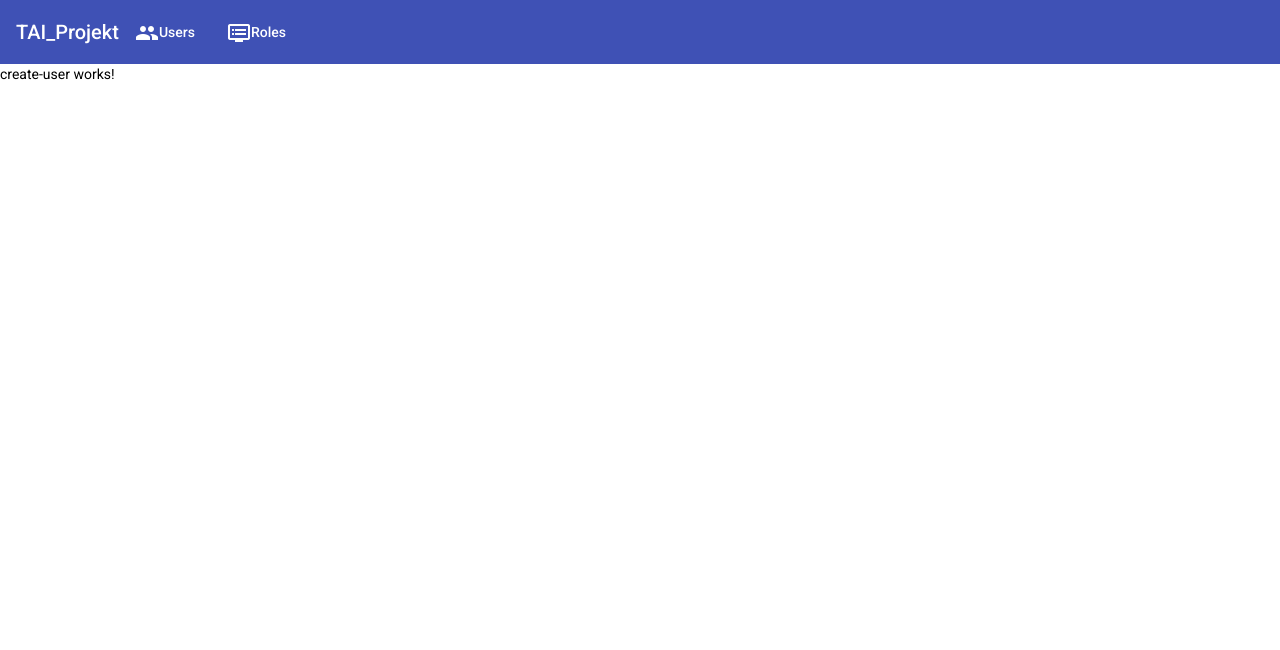
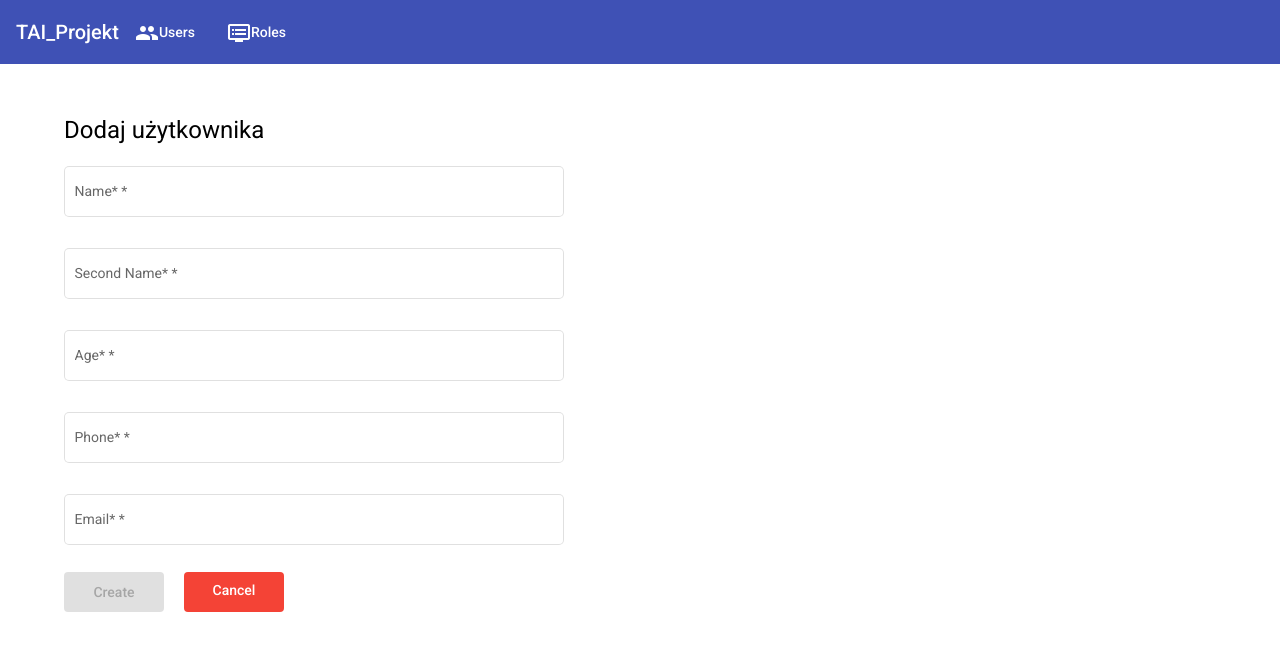
Before and after one commit to gawronCode/AngularApp, an Angular app: page /users/create in a window 1280 px wide. Shown: the top 650 px of the page. Built offline with nearby package versions, Linux system fonts and the light colour scheme.

Commit message:
Add create-user form

```diff
--- a/src/app/material/material.module.ts
+++ b/src/app/material/material.module.ts
@@ -4,6 +4,8 @@ import {MatToolbarModule} from '@angular/material/toolbar'
 import {MatButtonModule} from '@angular/material/button'
 import {MatIconModule} from '@angular/material/icon'
 import {MatProgressSpinnerModule} from '@angular/material/progress-spinner'
+import {MatFormFieldModule} from '@angular/material/form-field'
+import {MatInputModule} from '@angular/material/input'
 
 
 @NgModule({
@@ -12,7 +14,9 @@ import {MatProgressSpinnerModule} from '@angular/material/progress-spinner'
     MatToolbarModule,
     MatButtonModule,
     MatIconModule,
-    MatProgressSpinnerModule
+    MatProgressSpinnerModule,
+    MatFormFieldModule,
+    MatInputModule
   ],
   imports: [
     CommonModule
--- a/src/app/users/create-user/create-user.component.css
+++ b/src/app/users/create-user/create-user.component.css
@@ -0,0 +1,25 @@
+.formDiv{
+    margin-left: 5%;
+    margin-top: 50px;
+}
+
+mat-form-field{
+    width: 500px;
+}
+
+.formBtn{
+    margin: 0;
+    padding: 0;
+    width: 100px;
+    height: 40px;
+}
+
+.inputDiv{
+    margin-bottom: 5px;
+}
+
+.btnDiv{
+    margin-right: 20px;
+    width: 100px;
+    float: left;
+}
--- a/src/app/users/create-user/create-user.component.html
+++ b/src/app/users/create-user/create-user.component.html
@@ -1 +1,50 @@
-<p>create-user works!</p>
+
+<div class="formDiv">
+    <h1>Dodaj użytkownika</h1>
+
+    <form (submit)="saveChanges()" [formGroup]="form">
+        <div class="inputDiv">
+            <mat-form-field appearance="outline">
+                <mat-label>Name*</mat-label>
+                <input formControlName='name' matInput />
+                <mat-error *ngIf="form.invalid">{{getErrorMesageFieldName()}}</mat-error>
+            </mat-form-field>
+        </div>
+        <div class="inputDiv">
+            <mat-form-field  appearance="outline">
+                <mat-label>Second Name*</mat-label>
+                <input formControlName='secondName' matInput />
+                <mat-error *ngIf="form.invalid">{{getErrorMesageFieldSecondName()}}</mat-error>
+            </mat-form-field>
+        </div>
+        <div class="inputDiv">
+            <mat-form-field  appearance="outline">
+                <mat-label>Age*</mat-label>
+                <input formControlName='age' type="number" matInput />
+                <mat-error *ngIf="form.invalid">{{getErrorMesageFieldAge()}}</mat-error>
+            </mat-form-field>
+        </div>
+        <div class="inputDiv">
+            <mat-form-field  appearance="outline">
+                <mat-label>Phone*</mat-label>
+                <input formControlName='phone' matInput />
+                <mat-error *ngIf="form.invalid">{{getErrorMesageFieldPhone()}}</mat-error>
+            </mat-form-field>
+        </div>
+        <div class="inputDiv">
+            <mat-form-field  appearance="outline">
+                <mat-label>Email*</mat-label>
+                <input formControlName='email' type="email" matInput />
+                <mat-error *ngIf="form.invalid">{{getErrorMesageFieldEmail()}}</mat-error>
+            </mat-form-field>
+        </div>
+        <div class="inputDiv">
+            <div class="btnDiv">
+                <button class="formBtn" mat-flat-button color="primary" [disabled]="form.invalid">Create</button>
+            </div>
+            <div class="btnDiv">
+                <a class="formBtn" mat-flat-button color="warn" routerLink="/users">Cancel</a>
+            </div>
+        </div>
+    </form>
+</div>
--- a/src/app/users/create-user/create-user.component.ts
+++ b/src/app/users/create-user/create-user.component.ts
@@ -1,4 +1,6 @@
 import { Component, OnInit } from '@angular/core';
+import { FormBuilder, FormGroup, Validators } from '@angular/forms';
+import {Router} from '@angular/router';
 
 @Component({
   selector: 'app-create-user',
@@ -7,9 +9,102 @@ import { Component, OnInit } from '@angular/core';
 })
 export class CreateUserComponent implements OnInit {
 
-  constructor() { }
+  constructor(private router: Router, private formBuilder: FormBuilder) { }
+
+  form: FormGroup;
 
   ngOnInit(): void {
+    this.form = this.formBuilder.group({
+      name: ['', {
+        validators: [Validators.required, Validators.pattern('[A-Z][a-zżźćńółęąś]*'), Validators.minLength(2), Validators.maxLength(20)]
+      }],
+      secondName: ['', {
+        validators: [Validators.required, Validators.pattern('[A-Z][a-zżźćńółęąś]*'), Validators.minLength(2), Validators.maxLength(20)]
+      }],
+      age: [Number, {
+        validators: [Validators.required, Validators.min(0), Validators.max(120)]
+      }],
+      phone: ['', {
+        validators: [Validators.required, Validators.pattern('[0-9]{3,12}')]
+      }],
+      email: ['', {
+        validators: [Validators.required, Validators.email]
+      }],
+    })
+  }
+
+  saveChanges(){
+    this.router.navigate(['/users']);
+  }
+
+  getErrorMesageFieldName(): string {
+    const field = this.form.get('name');
+
+    if(field?.hasError('required')){
+      return 'Name is required'
+    } else if(field?.hasError('pattern')){
+      return 'Name should start with one upper letter followed by lowercase'
+    } else if(field?.hasError('minlength')){
+      return 'Name length should be at least 2'
+    } else if(field?.hasError('maxlength')){
+      return 'Name length should be at maximum 20'
+    }
+
+    return ''
+  }
+
+  getErrorMesageFieldSecondName(): string {
+    const field = this.form.get('secondName');
+
+    if(field?.hasError('required')){
+      return 'Second Name is required'
+    } else if(field?.hasError('pattern')){
+      return 'Second Name should start with one upper letter followed by lowercase'
+    } else if(field?.hasError('minlength')){
+      return 'Second Name length should be at least 2'
+    } else if(field?.hasError('maxlength')){
+      return 'Second Name length should be at maximum 20'
+    }
+
+    return ''
+  }
+
+  getErrorMesageFieldAge(): string {
+    const field = this.form.get('age');
+
+    if(field?.hasError('required')){
+      return 'Age is required'
+    } else if(field?.hasError('min')){
+      return 'Age cannot be lower than 0'
+    } else if(field?.hasError('max')){
+      return 'Age cannot be higher than 120'
+    }
+
+    return ''
+  }
+
+  getErrorMesageFieldPhone(): string {
+    const field = this.form.get('phone');
+
+    if(field?.hasError('required')){
+      return 'Phone is required'
+    } else if(field?.hasError('pattern')){
+      return 'Phone number can contain only 0-9 symbols and it\'s length should be 3 to 12'
+    }
+
+    return ''
+  }
+
+  getErrorMesageFieldEmail(): string {
+    const field = this.form.get('email');
+
+    if(field?.hasError('required')){
+      return 'Email is required'
+    } else if(field?.hasError('email')){
+      return 'This email is invalid'
+    }
+
+    return ''
   }
 
 }
--- /dev/null
+++ b/src/app/users/user-form/user-form.component.html
@@ -0,0 +1 @@
+<p>user-form works!</p>
--- /dev/null
+++ b/src/app/users/user-form/user-form.component.ts
@@ -0,0 +1,15 @@
+import { Component, OnInit } from '@angular/core';
+
+@Component({
+  selector: 'app-user-form',
+  templateUrl: './user-form.component.html',
+  styleUrls: ['./user-form.component.css']
+})
+export class UserFormComponent implements OnInit {
+
+  constructor() { }
+
+  ngOnInit(): void {
+  }
+
+}
```
Also changed, not shown: src/app/app.module.ts (+7 -3 lines), src/app/users/user-form/user-form.component.css (added).
